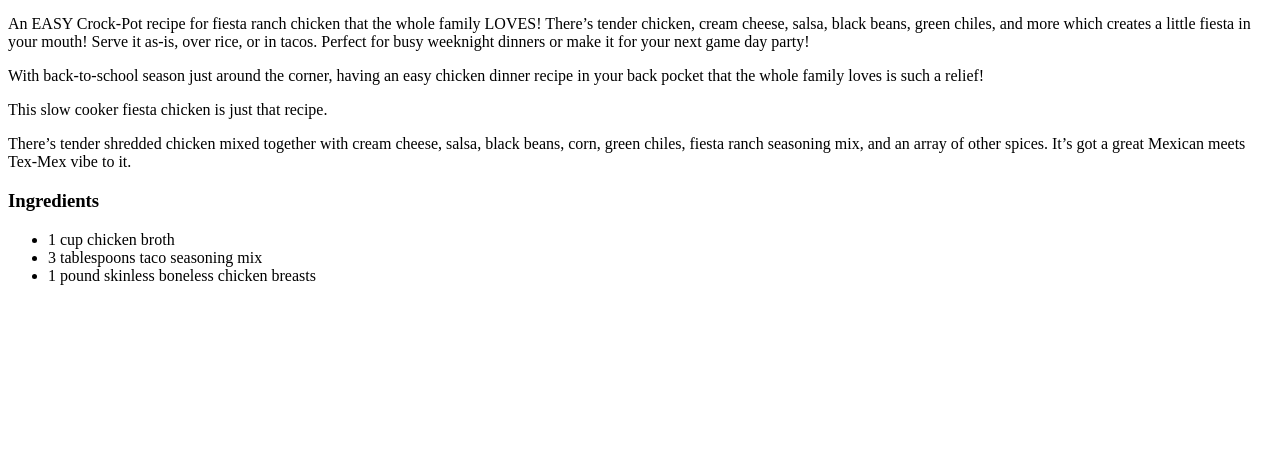
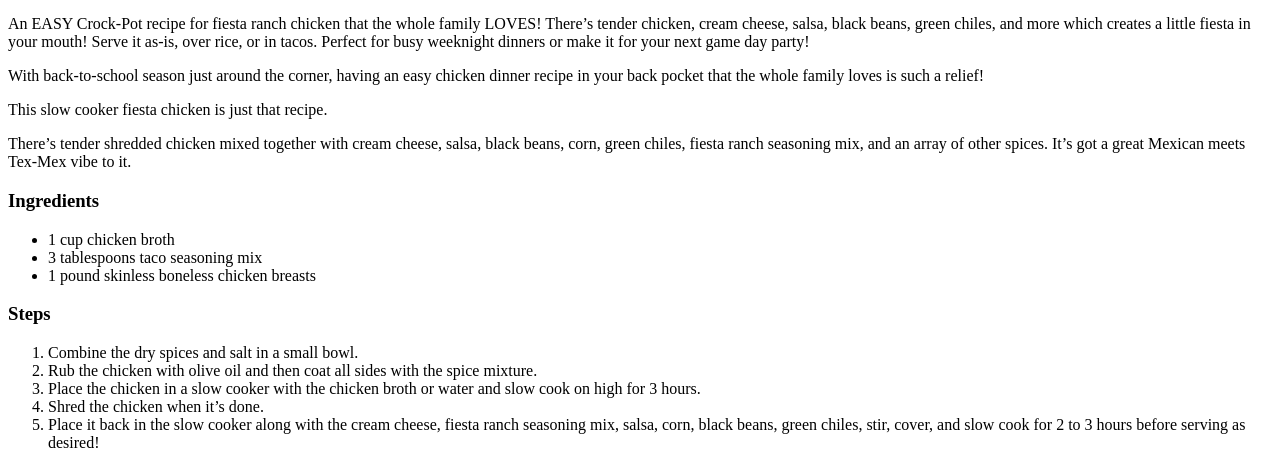
Before and after one commit to siddddd17/odin_recipes, a plain HTML site: page recipes/fiesta-slow-cooker-shredded-chicken-tacos.html in a window 1280 px wide. Shown: the part 428-896 px from the top of the page. Before the commit the page ends 800 px from the top, so only its background shows below. Drawn offline with Linux system fonts and the light colour scheme.

Commit message:
Add steps to the recipe

```diff
--- a/recipes/fiesta-slow-cooker-shredded-chicken-tacos.html
+++ b/recipes/fiesta-slow-cooker-shredded-chicken-tacos.html
@@ -18,5 +18,13 @@
         <li>3 tablespoons taco seasoning mix</li>
         <li>1 pound skinless boneless chicken breasts</li>
     </ul>
+    <h3>Steps</h3>
+    <ol>
+        <li>Combine the dry spices and salt in a small bowl.</li>
+        <li>Rub the chicken with olive oil and then coat all sides with the spice mixture.</li>
+        <li>Place the chicken in a slow cooker with the chicken broth or water and slow cook on high for 3 hours.</li>
+        <li>Shred the chicken when it’s done.</li>
+        <li>Place it back in the slow cooker along with the cream cheese, fiesta ranch seasoning mix, salsa, corn, black beans, green chiles, stir, cover, and slow cook for 2 to 3 hours before serving as desired!</li>
+    </ol>
 </body>
 </html>
```
